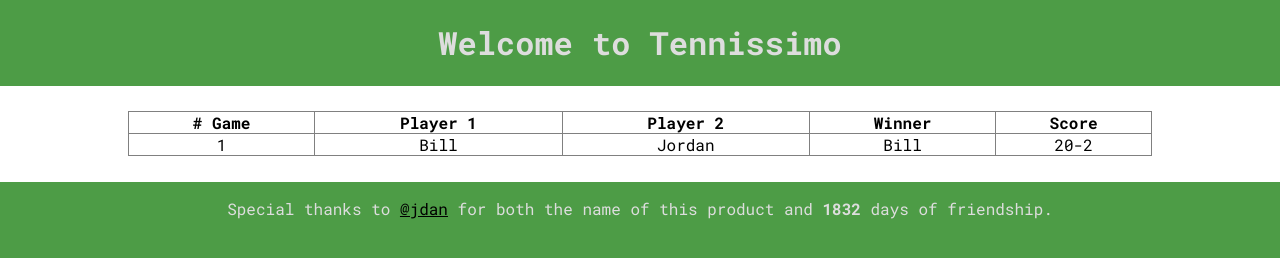
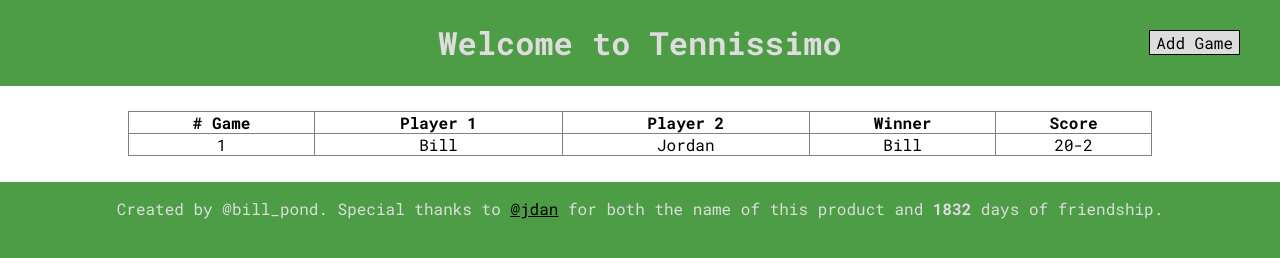
Before and after one commit to dudeOFpropser/Tennissimo, a website: page index.html in a window 1280 px wide. Drawn offline with nearby package versions, Linux system fonts and the light colour scheme.

Commit message:
Added a Add Game button

```diff
--- a/index.html
+++ b/index.html
@@ -10,12 +10,13 @@
     <body>
         <header>
             <h1 class="title"> Welcome to Tennissimo </h1>
+            <button> Add Game </button>
         </header>
         <section class="content">
             <table id="tennisTable" border="1" cellpadding="10">
                 <thead>
                     <tr>
-                        <th># Game </th>
+                        <th data-lines="alter"># Game </th>
                         <th> Player 1</th>
                         <th> Player 2</th>
                         <th> Winner </th>
@@ -25,7 +26,7 @@
             </table>
         </section>
         <footer>
-            <p> Special thanks to <a href="http://jordanscales.com/">@jdan</a> for both the name of this product and <b>0</b> days of friendship. </p>
+            <p> Created by @bill_pond. Special thanks to <a href="http://jordanscales.com/">@jdan</a> for both the name of this product and <b>0</b> days of friendship. </p>
         </footer>
     </body>
 </html>
--- a/less/base.less
+++ b/less/base.less
@@ -1,5 +1,6 @@
 @import url(https://fonts.googleapis.com/css?family=Roboto+Mono:400,100,100italic,300italic,300,400italic,500,500italic,700,700italic);
 
+@gutters: 40px;
 @tennisGreen: #4D9C46;
 @tennisWhite: #dddddd;
 
@@ -17,10 +18,22 @@ body {
 /* Header LESS */
 header {
     flex: 1 100%;
+    padding: 0px @gutters;
 
     h1.title {
         color: @tennisWhite;
+        display: inline-block;
         text-align: center;
+        width:100%;
+    }
+
+    button {
+        float: right;
+        position: absolute;
+        right: 40px;
+        top: 30px;
+        border: 1px solid @tennisFontColor;
+        background-color: @tennisWhite;
     }
 }
 
@@ -43,6 +56,7 @@ section.content {
 footer {
     color: @tennisWhite;
     flex: 1 100%;
+    padding: 0px @gutters;
     text-align: center;
 
     a {
```
Also changed, not shown: css/base.css.
